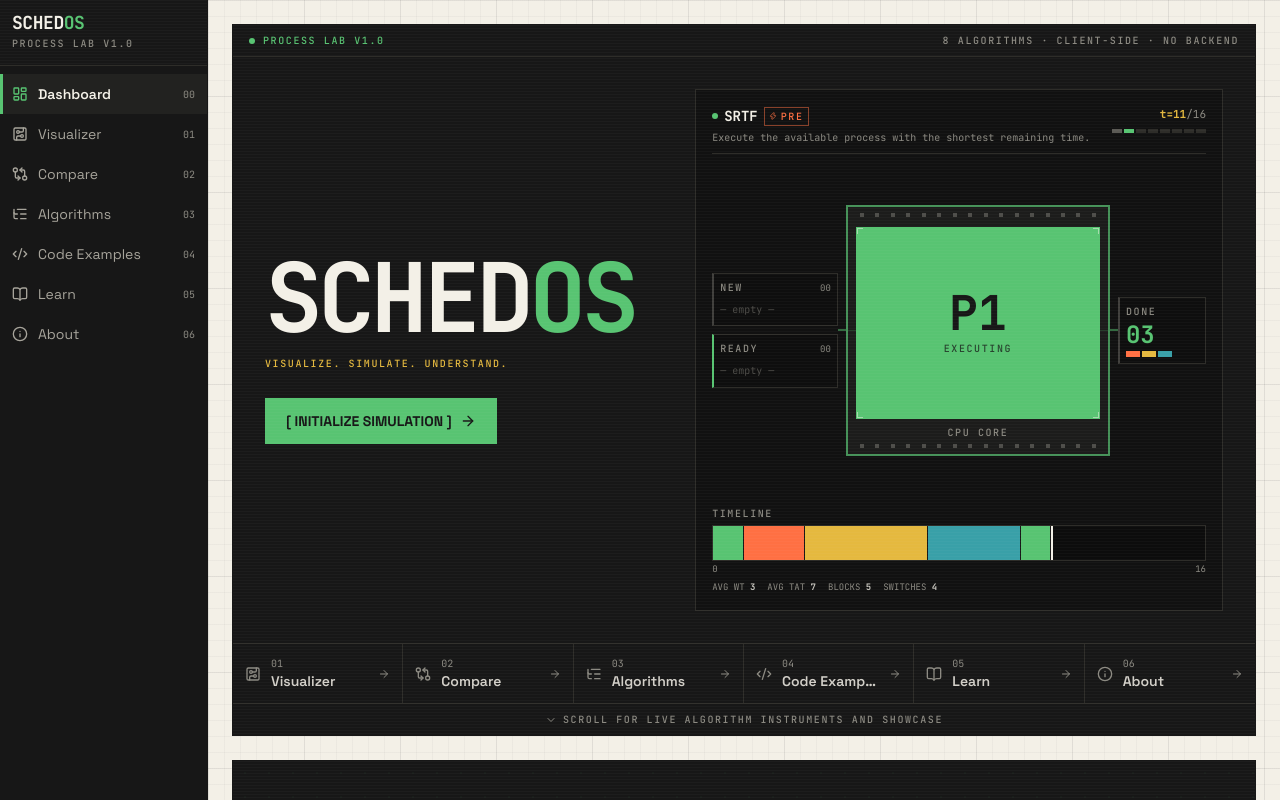
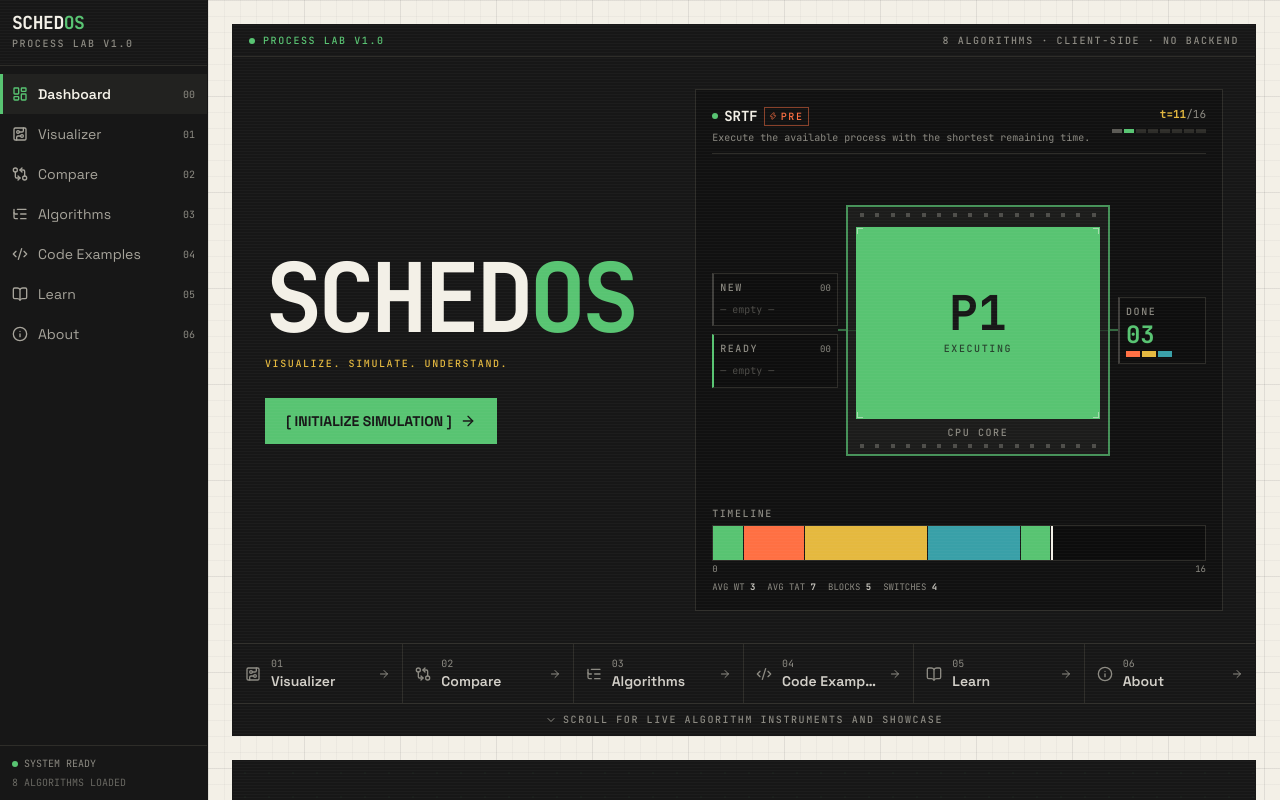
Before and after one commit to fardinhossain/SchedOS, a React (Vite) app: page / in a window 1280 px wide. Shown: the top 800 px of the page. Built offline with nearby package versions, Linux system fonts and the light colour scheme.

Commit message:
feat(sidebar): make desktop sidebar sticky and fixed to viewport on scroll

```diff
--- a/src/components/Sidebar.tsx
+++ b/src/components/Sidebar.tsx
@@ -43,10 +43,10 @@ export function Sidebar({ page, onNavigate }: SidebarProps) {
   return (
     <nav
       aria-label="Main sections"
-      className="hidden w-52 shrink-0 flex-col border-r border-ink bg-ink lg:flex"
+      className="sticky top-0 z-30 hidden h-screen w-52 shrink-0 flex-col border-r border-ink bg-ink lg:flex"
     >
       {/* Machine plate */}
-      <div className="scanlines border-b border-ink-3 px-3 py-3.5">
+      <div className="scanlines shrink-0 border-b border-ink-3 px-3 py-3.5">
         <button
           type="button"
           onClick={() => onNavigate('home')}
@@ -60,7 +60,7 @@ export function Sidebar({ page, onNavigate }: SidebarProps) {
         </button>
       </div>
 
-      <ul className="flex-1 py-2">
+      <ul className="thin-scroll flex-1 overflow-y-auto py-2">
         {NAV.map((item) => {
           const active = page === item.id;
           return (
@@ -95,7 +95,7 @@ export function Sidebar({ page, onNavigate }: SidebarProps) {
       </ul>
 
       {/* Status footer — reinforces the instrument metaphor */}
-      <div className="border-t border-ink-3 px-3 py-2.5">
+      <div className="shrink-0 border-t border-ink-3 px-3 py-2.5">
         <p className="tabular flex items-center gap-1.5 text-[10px] text-muted-2">
           <span aria-hidden="true" className="h-1.5 w-1.5 rounded-full bg-crt blink" />
           SYSTEM READY
```
